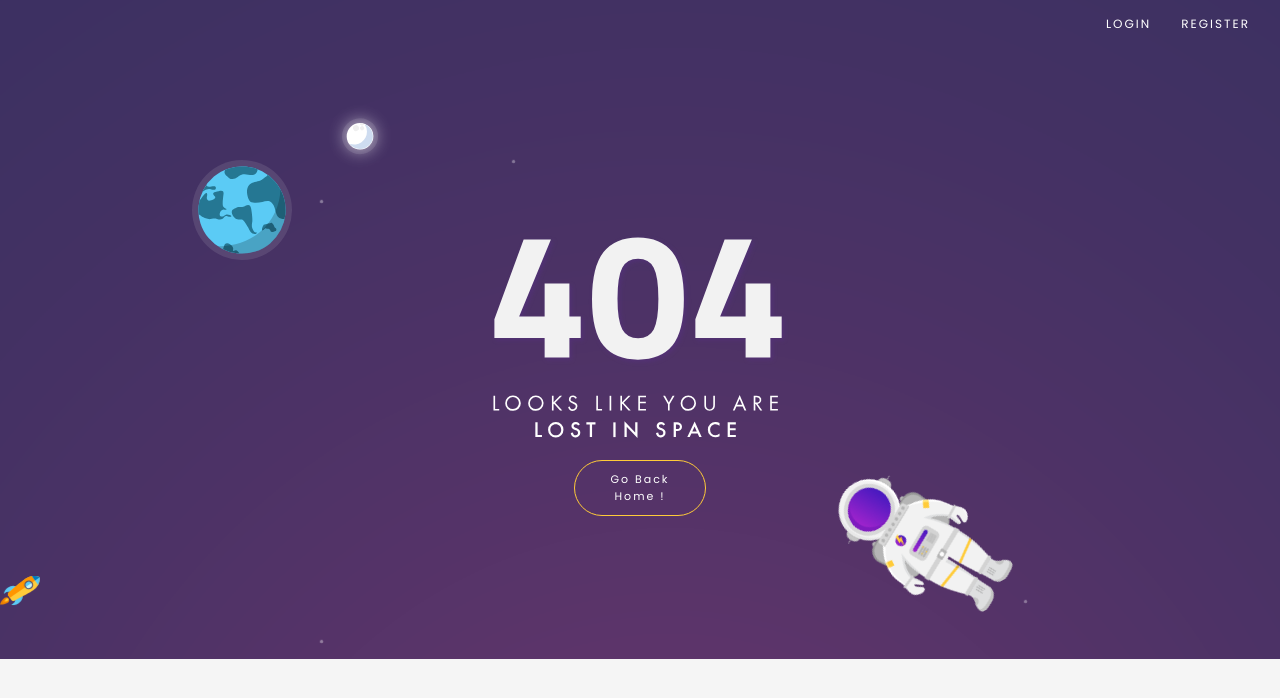
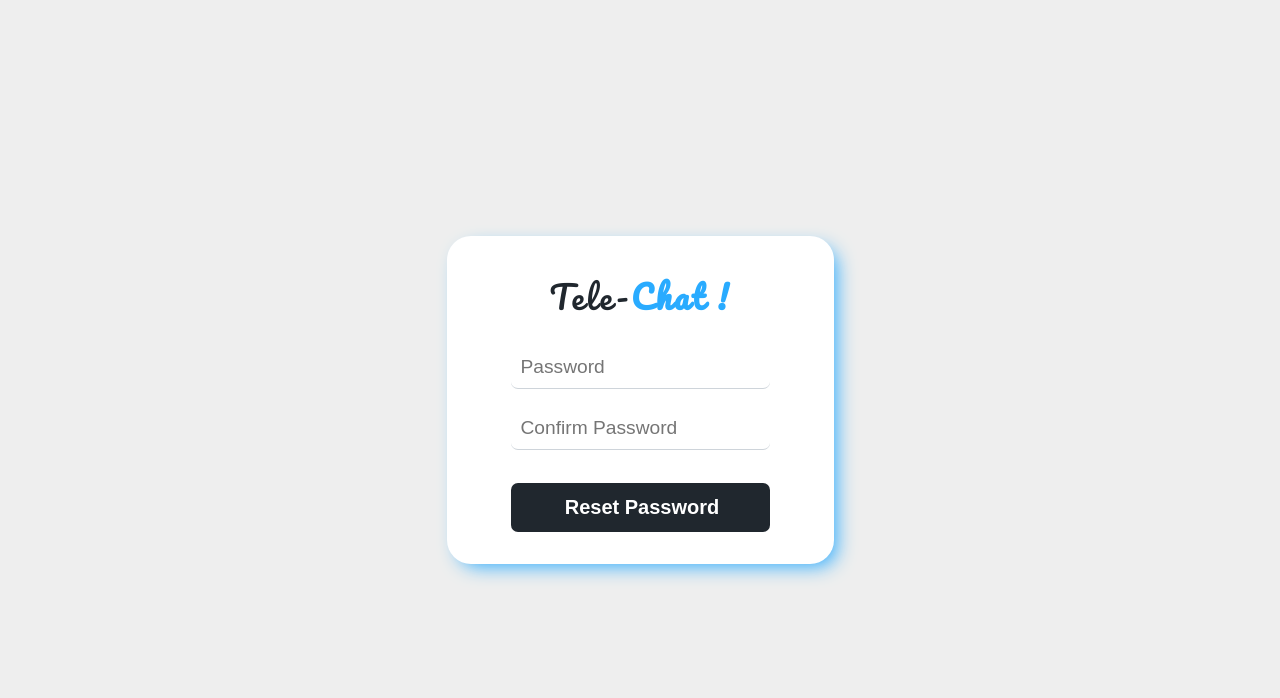
Before and after one commit to bu-sce/Chat-Application, a React (Create React App) app in the folder public/: page /resetpassword in a window 1280 px wide. Shown: the top 698 px of the page. Built offline with nearby package versions, Linux system fonts and the light colour scheme.

Commit message:
reset password

```diff
--- a/public/src/App.js
+++ b/public/src/App.js
@@ -5,7 +5,9 @@ import Login from './pages/Login'
 import Register from './pages/Register'
 import SetAvatar from './components/setAvatar'
 import PageNotFound from './pages/PageNotFound'
+import SetEmail from './pages/SetEmail'
 import Landing from "./pages/Landing"
+import ResetPass from "./pages/ResetPass"
 const App = () => {
   return (
     <BrowserRouter>
@@ -14,8 +16,9 @@ const App = () => {
         <Route path="/register" element={<Register />} />
         <Route path="/login" element={<Login />} />
         <Route path="/setAvatar" element={<SetAvatar />} />
-
+        <Route path="/SetEmail" element={<SetEmail />} />
         <Route path="/chat" element={<Chat />} />
+        <Route path="/resetpassword/*" element={<ResetPass />} />
 
         <Route path="*" element={<PageNotFound />} />
       </Routes>
--- /dev/null
+++ b/public/src/pages/ResetPass.jsx
@@ -0,0 +1,224 @@
+import React, { useState, useEffect } from 'react'
+import axios from 'axios'
+import styled from 'styled-components'
+import { ToastContainer, toast } from 'react-toastify'
+import { useNavigate} from 'react-router-dom'
+import {resetPasswordRoute} from '../utils/APIRoutes'
+import 'react-toastify/dist/ReactToastify.css'
+
+
+
+export default function ResetPass() {
+  const navigate = useNavigate();
+  const toastOptions = {
+    position: 'bottom-right',
+    autoClose: 5000,
+    pauseOnHover: true,
+    draggable: true,
+    theme: 'light',
+  }
+  const toastOption = {
+    position: 'bottom-right',
+    autoClose: 3000,
+    pauseOnHover: true,
+    draggable: true,
+    theme: 'light',
+  }
+  const [values, setValues] = useState({
+    password: "",
+    confirmPassword: "",
+  });
+
+  useEffect(() => {
+    if (localStorage.getItem(process.env.resetToken)){}
+  }, []);
+var pass
+const handlePass=(e)=>{
+  setValues({ ...values, [e.target.name]: e.target.value });
+  pass=e.target.value
+
+}
+
+
+  // checks that the form inputs are acceptable , otherwise throws an error
+  const handleValidation = () => {
+
+    const { password, confirmPassword } = values;
+
+     if (password.length < 8) {
+      toast.error(
+        "Password should be equal or greater than 8 characters.",
+        toastOptions
+      );
+      return false;
+    } else if (password !== confirmPassword) {
+      toast.error(
+        "Password and confirm password should be same.",
+        toastOptions
+      );
+      return false;
+    }
+
+    return true;
+  };
+
+  const handleSubmit = async (event) => {
+
+    let serverDataPut
+
+
+      event.preventDefault();
+      // if the handle validation returned true .. send the user data to the backend to record a new user
+const token  = localStorage.getItem('resetToken')
+
+
+
+      if (handleValidation()) {
+        const { password } = values;
+
+        serverDataPut = await axios.put(`${resetPasswordRoute}/${token}`, {//
+          password
+        });
+        console.log(`serverDataPut ${serverDataPut.data}`)
+
+    }
+      if (serverDataPut.data.status === false) {
+        toast.error(serverDataPut.data.msg, toastOptions);
+      }
+      if (serverDataPut.data.status === true) {
+        localStorage.clear()
+        toast.success(serverDataPut.data.msg, toastOption);
+        const myTimeout = setTimeout(nav, 3000);
+        function nav(){
+          navigate('/login')
+        }
+      }
+    }
+
+
+
+
+  return (
+    <>
+      <FormContainer>
+        <form action="" onSubmit={(event) => handleSubmit(event)}>
+          <h1>
+            <span>Tele-</span>Chat !
+          </h1>
+
+          <input
+            type="password"
+            placeholder="Password"
+            name="password"
+             onChange={(e) => handlePass(e)}
+          />
+          <input
+            type="password"
+            placeholder="Confirm Password"
+            name="confirmPassword"
+             onChange={(e) => handlePass(e)}
+          />
+          <button className="log" type="submit">
+            Reset Password
+          </button>
+        </form>
+      </FormContainer>
+      <ToastContainer />
+    </>
+  )
+}
+
+const FormContainer = styled.div`
+  height: 100vh;
+  width: 100vw;
+  display: flex;
+  flex-direction: column;
+  justify-content: center;
+  gap: 1rem;
+  align-items: center;
+  background-color: #eee;
+  h1 {
+    color: #29abff;
+    text-align: center;
+    font-family: 'Pacifico', cursive;
+    margin: 0px;
+    font-weight: bold;
+    letter-spacing: 0.15rem;
+    span {
+      color: #20272e;
+      font-weight: normal;
+    }
+  }
+
+  form {
+    display: flex;
+    flex-direction: column;
+    gap: 1.1rem;
+    background-color: #fff;
+    border-radius: 1.5rem;
+    padding: 2rem 4rem;
+    box-shadow: 7px 7px 19px -5px #29abff;
+  }
+  input {
+    padding-top: 1.5rem;
+    border-right: none;
+    border-top: none;
+    border-left: none;
+    border-bottom: 1px solid #ced4da;
+    color: #20272e;
+    background-color: #fff;
+    padding-left: 10px;
+    border-radius: 7px;
+    padding-bottom: 10px;
+    padding-top: 15px;
+    font-size: 1.2rem;
+    transition: border-color 0.2s ease-in-out, box-shadow 0.15s ease-in-out;
+    &:focus {
+      border: 0;
+      border: 0.1rem solid #29abff;
+      outline: none;
+      box-shadow: 0px 0px 6px -2px #29abff;
+    }
+    ::selection {
+      background-color: #20272e;
+      color: #fff;
+    }
+    input:-webkit-autofill {
+      border: 3px solid blue;
+      color: #fff;
+    }
+    input:autofill {
+      border: 3px solid blue;
+      color: #fff;
+    }
+  }
+  input:-webkit-autofill,
+  input:-webkit-autofill:focus {
+    transition: background-color 600000s 0s, color 600000s 0s;
+    color: #fff;
+  }
+
+  input:last-of-type {
+    margin-bottom: 1rem;
+    padding-top: 10px;
+  }
+  .log {
+    background-color: #20272e;
+    color: white;
+    padding-left: 10px;
+    border-radius: 7px;
+    padding-bottom: 13px;
+    padding-top: 13px;
+    border: none;
+    font-weight: bold;
+    cursor: pointer;
+    font-size: 20px;
+    border-radius: 7px;
+    transition: background-color 0.35s ease-in-out, box-shadow 0.15s ease-in-out;
+    text-transform: capitalize;
+    &:hover {
+      background-color: #29abff;
+      color: #fff;
+    }
+  }
+`
--- a/public/src/utils/APIRoutes.js
+++ b/public/src/utils/APIRoutes.js
@@ -1,4 +1,4 @@
-//export const host = "https://tele-chat-api.herokuapp.com";
+// export const host = "https://tele-chat-api.herokuapp.com";
 export const host = "http://localhost:9090";
 export const loginRoute = `${host}/api/auth/login`;
 export const registerRoute = `${host}/api/auth/register`;
@@ -8,6 +8,6 @@ export const sendMessageRoute = `${host}/api/messages/addmsg`;
 export const recieveMessageRoute = `${host}/api/messages/getmsg`;
 export const setAvatarRoute = `${host}/api/auth/setavatar`;
 export const forgetPasswordRoute = `${host}/api/auth/forgetpassword`;
-export const resetPasswordRoute = `${host}/api/auth/resetpassword/`;
+export const resetPasswordRoute = `${host}/api/auth/resetpassword`;
 export const signUpWithGoogle = `${host}/api/auth/googleSignUp`;
 export const loginWithGoogle = `${host}/api/auth/googleLogIn`;
```
Also changed, not shown: 1 other file (tests, documents, lock files or other folders).
